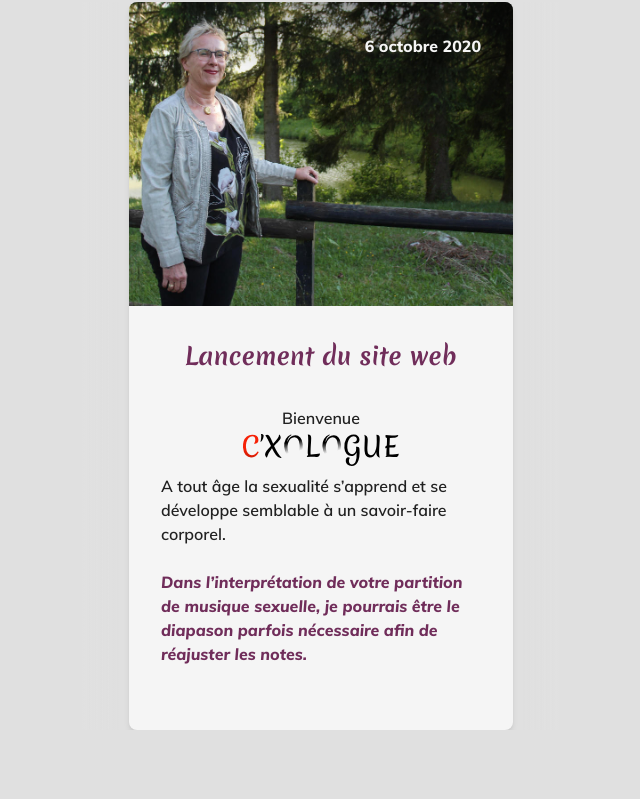
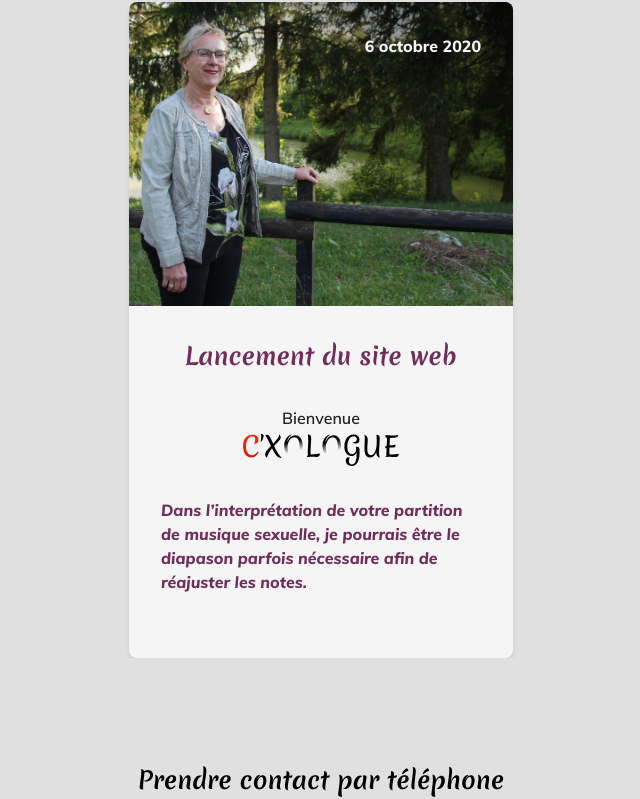
Before and after one commit to winktim/charmillot.cxologue.www, a Nuxt app: page / in a window 1280 px wide. Shown: the part 5384-6183 px from the top of the page, without its empty margins (319-959 px from the left). Built offline with nearby package versions, Linux system fonts and the light colour scheme.

Commit message:
Updated actualites

```diff
--- a/actualites/actualite-test.vue
+++ b/actualites/actualite-citation-sous-la-fleur.vue
@@ -6,18 +6,17 @@
     :image="actualite.image"
     :light-image="actualite.lightImage"
   >
-    <p class="flex flex-col">
-      <span class="font-bold italic text-center"
-        >«&nbsp;Le sexe apaise les tensions. L'amour les provoque&nbsp;»</span
-      >
-      <span class="text-right">Woody Allen</span>
+    <p>
+      Les ingrédients intellectuels, émotionnels et corporels sont en constante
+      interaction pour votre satisfaction sexuelle.<br />
+      Je pourrais être la balance qui pèse et soupèse le dosage essentiel.
     </p>
   </app-actualite>
 </template>
 <script>
 import AppActualite from '../components/app-actualite'
 export default {
-  name: 'ActualiteLancementDuSite',
+  name: 'ActualiteCitationSousLaFleur',
   components: { AppActualite },
   computed: {
     actualite() {
--- a/actualites/actualite-lancement-du-site-web.vue
+++ b/actualites/actualite-lancement-du-site-web.vue
@@ -8,15 +8,10 @@
   >
     <p class="text-center">Bienvenue</p>
     <img
-      class="h-8 mx-auto mt-1 mb-2"
+      class="h-8 mx-auto mt-1 mb-8"
       src="/images/logo-colors.svg"
       alt="C'XOLOGUE"
     />
-    <p>
-      A tout âge la sexualité s’apprend et se développe semblable à un
-      savoir-faire corporel.
-    </p>
-    <br />
     <p class="text-c-violet-3 font-bold italic">
       Dans l’interprétation de votre partition de musique sexuelle, je pourrais
       être le diapason parfois nécessaire afin de réajuster les notes.
--- a/sections/section-actualites.vue
+++ b/sections/section-actualites.vue
@@ -53,7 +53,7 @@
       ></div>
       <div ref="scroller" class="slider w-full flex overflow-x-auto">
         <actualite-lancement-du-site-web></actualite-lancement-du-site-web>
-        <actualite-test></actualite-test>
+        <actualite-citation-sous-la-fleur></actualite-citation-sous-la-fleur>
       </div>
     </div>
   </div>
@@ -62,10 +62,14 @@
 import { debounce } from '../assets/utils'
 import AppSection from '../components/app-section'
 import ActualiteLancementDuSiteWeb from '../actualites/actualite-lancement-du-site-web'
-import ActualiteTest from '../actualites/actualite-test'
+import ActualiteCitationSousLaFleur from '../actualites/actualite-citation-sous-la-fleur'
 export default {
   name: 'SectionActualites',
-  components: { AppSection, ActualiteLancementDuSiteWeb, ActualiteTest },
+  components: {
+    AppSection,
+    ActualiteLancementDuSiteWeb,
+    ActualiteCitationSousLaFleur,
+  },
   data() {
     return {
       current: 1,
--- a/store/index.js
+++ b/store/index.js
@@ -74,9 +74,9 @@ export const state = () => ({
       id: 'actualite-1',
     },
     {
-      title: 'Test N°1',
-      date: '31 février 2012',
-      image: '/images/actualites/lancement-du-site-web.jpg',
+      title: 'La citation sous la fleur',
+      date: '24 octobre 2020',
+      image: '/images/actualites/citation-sous-la-fleur.jpg',
       lightImage: false,
       id: 'actualite-2',
     },
```
Also changed, not shown: static/images/actualites/citation-sous-la-fleur.jpg (added).
